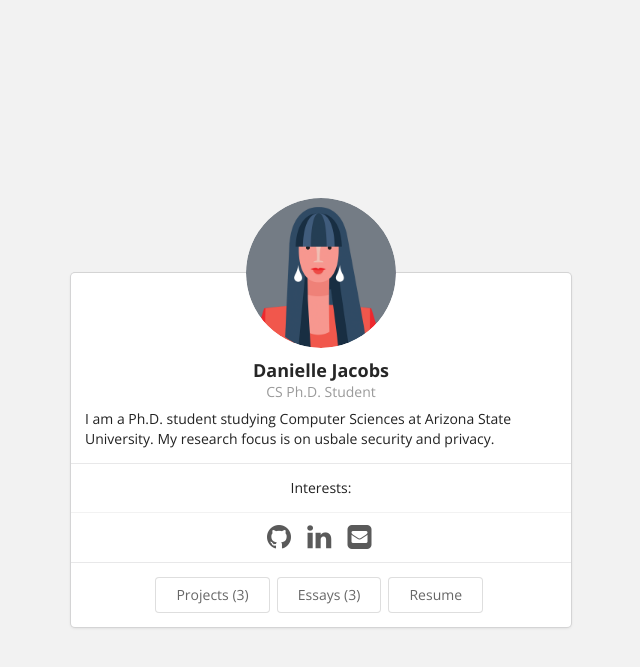
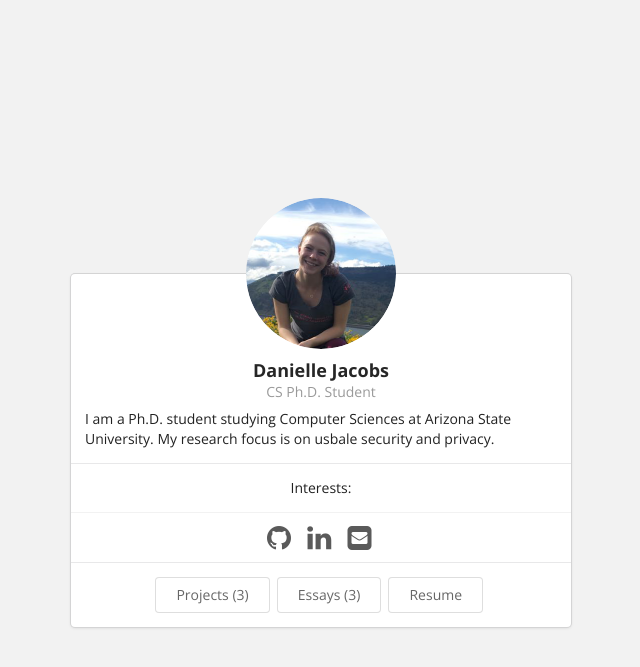
Before and after one commit to danijacobs/danijacobs.github.io, a Jekyll site: the page built from index.html, in a window 1280 px wide. Shown: the top 667 px of the page, without its empty margins (319-959 px from the left). Built offline with Jekyll 4.4.1, drawn with Linux system fonts in a browser that asks for light colours.

Commit message:
Update bio.json

```diff
--- a/_data/bio.json
+++ b/_data/bio.json
@@ -2,7 +2,7 @@
   "basics": {
     "name": "Danielle Jacobs",
     "label": "CS Ph.D. Student",
-    "picture": "https://danijacobs.github.io/images/molly.png",
+    "picture": "https://danijacobs.github.io/images/image.png",
     "email": "drjacob2@asu.edu",
     "website": "https://danijacobs.github.io",
     "summary": "I am a Ph.D. student studying Computer Sciences at Arizona State University. My research focus is on usbale security and privacy.",
```
